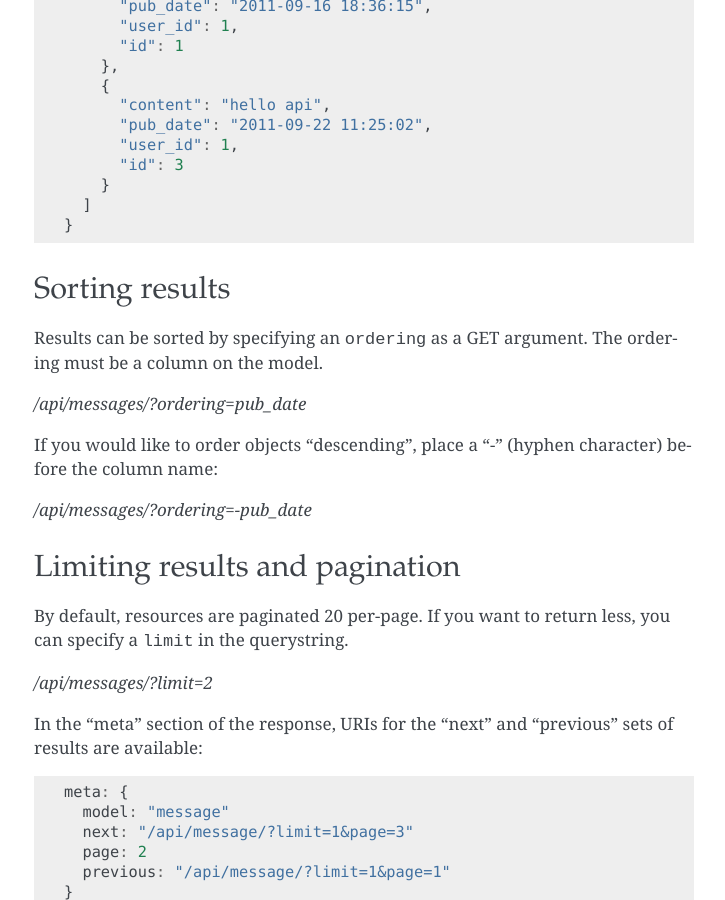
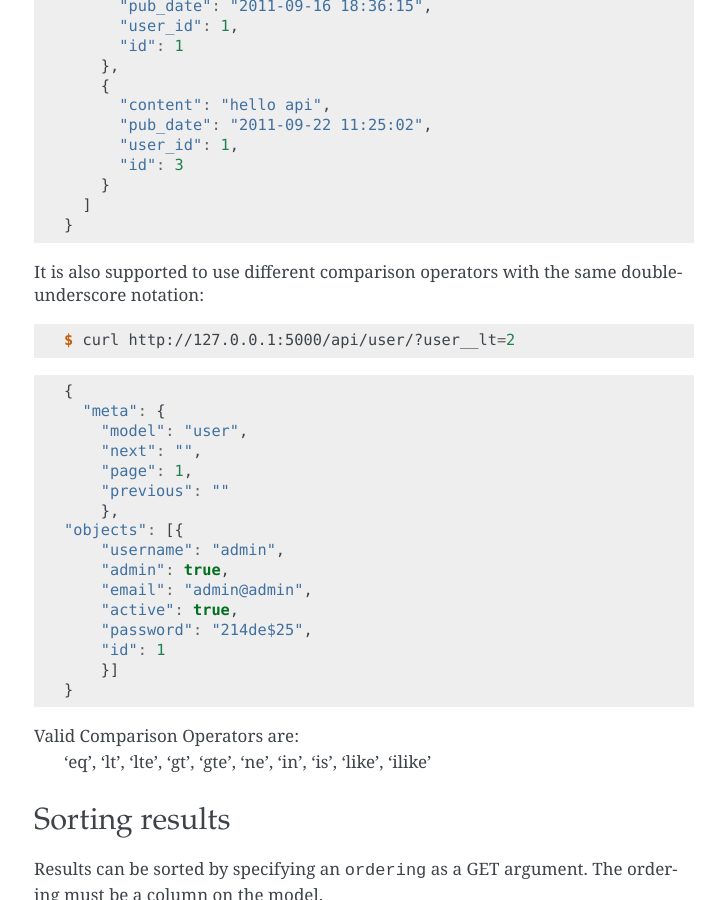
Before and after one commit to coleifer/flask-peewee, a Sphinx documentation site: the page built from docs/rest-api.rst, in a window 1280 px wide and 900 px high, scrolled down 7935 px. Shown: the whole window, without its empty margins (386-1111 px from the left). Built offline with Sphinx 7.4.7, drawn with Linux system fonts in a browser that asks for light colours; pages that are not in the unit, such as notebooks, are missing from menus.

Commit message:
Update rest-api.rst
Adding info about using comparison operators for querying resources.

```diff
--- a/docs/rest-api.rst
+++ b/docs/rest-api.rst
@@ -430,6 +430,35 @@ Joins can be traversed using the django double-underscore notation:
       ]
     }
 
+It is also supported to use different comparison operators with the same double-underscore notation:
+
+.. code-block:: console
+
+    $ curl http://127.0.0.1:5000/api/user/?user__lt=2
+
+.. code-block:: javascript
+
+    {
+      "meta": {
+        "model": "user",
+        "next": "",
+        "page": 1,
+        "previous": ""
+        },
+    "objects": [{
+        "username": "admin",
+        "admin": true,
+        "email": "admin@admin",
+        "active": true,
+        "password": "214de$25",
+        "id": 1
+        }]
+    }
+
+
+Valid Comparison Operators are:
+    'eq', 'lt', 'lte', 'gt', 'gte', 'ne', 'in', 'is', 'like', 'ilike'
+
 
 Sorting results
 ---------------
```
